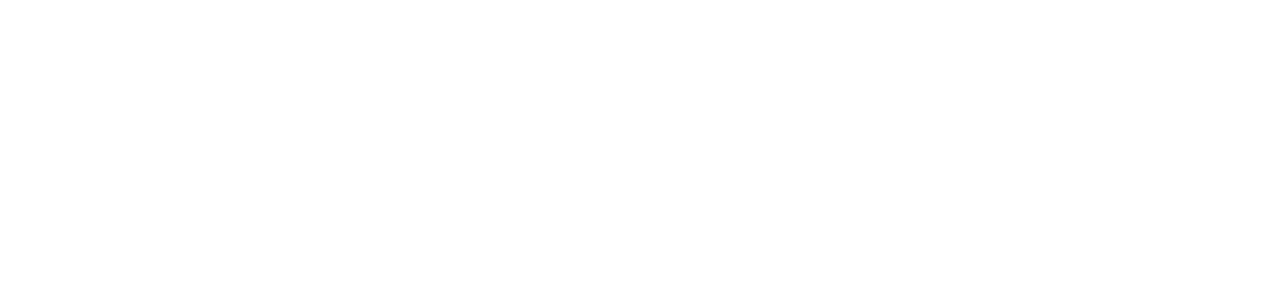
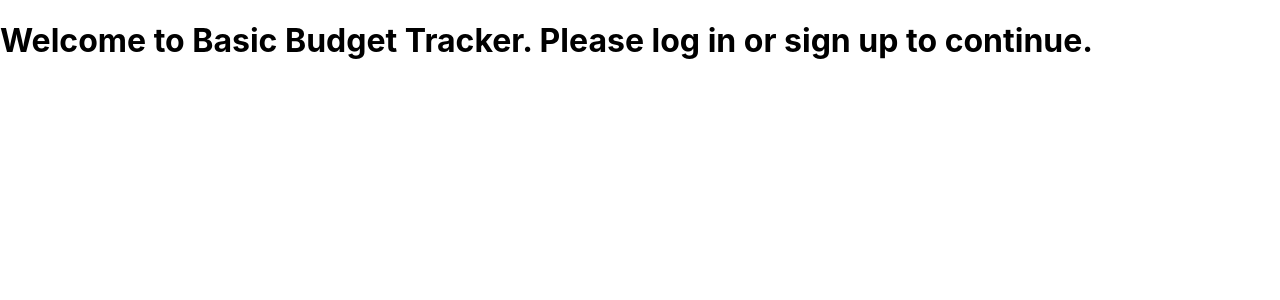
Before and after one commit to springbreak2020/SBFrontEnd, a React (Create React App) app in the folder sbfe/: page /Login in a window 1280 px wide. Shown: the top 300 px of the page. Built offline with nearby package versions, Linux system fonts and the light colour scheme.

Commit message:
Added login component, google oauth button.

```diff
--- a/sbfe/public/index.html
+++ b/sbfe/public/index.html
@@ -5,6 +5,7 @@
     <link rel="icon" href="%PUBLIC_URL%/favicon.ico" />
     <meta name="viewport" content="width=device-width, initial-scale=1" />
     <meta name="theme-color" content="#000000" />
+    <meta name="google-signin-client_id" content="54361398755-tpt05sgfkd6v9rnitf8qoic1hc6mtiq5.apps.googleusercontent.com">
     <meta
       name="description"
       content="Web site created using create-react-app"
@@ -24,7 +25,8 @@
       work correctly both with client-side routing and a non-root public URL.
       Learn how to configure a non-root public URL by running `npm run build`.
     -->
-    <title>React App</title>
+    <script src="https://apis.google.com/js/platform.js" async defer></script>
+    <title>Basic Budget Tracker</title>
   </head>
   <body>
     <noscript>You need to enable JavaScript to run this app.</noscript>
--- /dev/null
+++ b/sbfe/src/components/Login.js
@@ -0,0 +1,12 @@
+import React from "react";
+
+export const Login = () => {
+  return (
+    <div>
+      <h1>
+        Welcome to Basic Budget Tracker. Please log in or sign up to continue.{" "}
+      </h1>
+      <div class="g-signin2" data-onsuccess="onSignIn"></div>
+    </div>
+  );
+};
--- a/sbfe/src/components/utils/Routes.js
+++ b/sbfe/src/components/utils/Routes.js
@@ -1,11 +1,13 @@
 import React from "react";
 import { Route } from "react-router-dom";
 import { Home } from "../Home";
+import { Login } from "../Login"
 
 export const Routes = () => {
   return (
     <>
       <Route exact path="/" component={Home} />
+      <Route path= "/Login" component={Login} />
     </>
   );
 };
```
Also changed, not shown: 1 other file (tests, documents, lock files or other folders).
